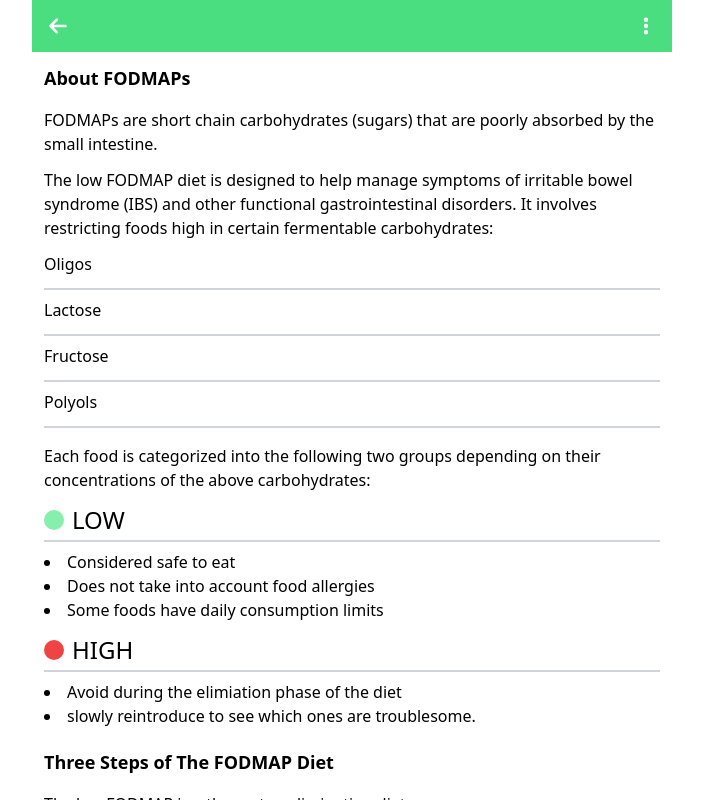
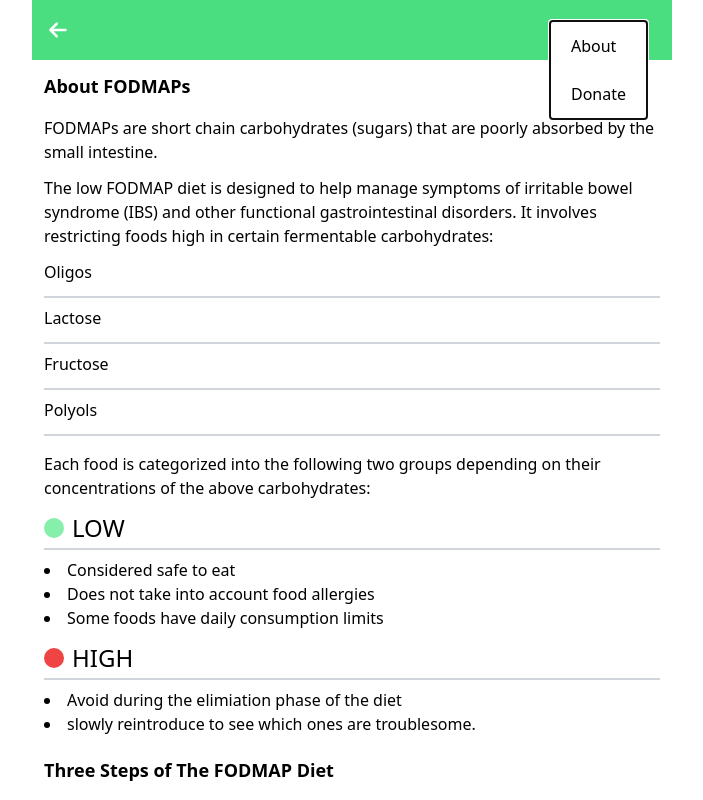
Before and after one commit to scottenock/fodmap-foss, a React (Vite) app: page /about in a window 1280 px wide. Both pictures are taken after a click on the picture 934 px from the left and 26 px from the top of the page. Shown: the top 800 px of the page, without its empty margins (288-991 px from the left). Built offline with nearby package versions, Linux system fonts and the light colour scheme.

Commit message:
feat: implement navbar options

```diff
--- a/src/components/FoodItem.tsx
+++ b/src/components/FoodItem.tsx
@@ -24,7 +24,7 @@ const FoodItem: React.FC<FoodItemProps> = ({ food }) => {
 
   return (
     <div className="">
-      <NavBar />
+      <NavBar goesHome={false} />
       <section className={styles.container}>
         <div>
           <p className="text-3xl">{food.name}</p>
--- a/src/components/FoodListSearch.tsx
+++ b/src/components/FoodListSearch.tsx
@@ -1,14 +1,22 @@
 import { ChangeEvent, useEffect, useState } from "react";
 import options from "../icons/vertical-dots.svg";
 import { Fodmap } from "../types/Fodmap";
+import leftArrow from "../icons/arrow-left-solid.svg";
+import { useNavigate } from "react-router-dom";
 
 type FoodListSearchProps = {
   setFoods: (foods: Fodmap[]) => void;
   foods: Fodmap[];
 };
 
+const styles = {
+  container: "p-4 bg-green-400 flex justify-between",
+  icons: "w-5 h-5 mx-3 cursor-pointer",
+};
+
 const FoodListSearch: React.FC<FoodListSearchProps> = ({ setFoods, foods }) => {
   const [search, setSearch] = useState("");
+  const navigate = useNavigate();
 
   const handleChange = (e: ChangeEvent<HTMLInputElement>) =>
     setSearch(e.target.value);
@@ -21,14 +29,19 @@ const FoodListSearch: React.FC<FoodListSearchProps> = ({ setFoods, foods }) => {
   }, [search]);
 
   return (
-    <div className="bg-green-400 p-2 flex items-center">
+    <div className="bg-green-400 px-2 py-3 flex items-center">
+      <img
+        src={leftArrow}
+        className={styles.icons}
+        onClick={() => navigate("/")}
+      />
       <input
         placeholder="search..."
-        className="appearance-none border-2 placeholder:text-white bg-green-400 border-green-300 rounded-full w-full py-2 px-4 text-gray-700 leading-tight focus:outline-none focus:bg-white focus:text-black text-white focus:border-white"
+        className="appearance-none text-lg border-2 placeholder:text-white bg-green-400 border-green-300 rounded-full w-full py-2 px-4 text-gray-700 leading-tight focus:outline-none focus:bg-white focus:text-black text-white focus:border-white"
         type="text"
         onChange={handleChange}
       />
-      <img src={options} className="w-5 h-5 mx-3" />
+      <img src={options} className={styles.icons} />
     </div>
   );
 };
--- a/src/components/NavBar.tsx
+++ b/src/components/NavBar.tsx
@@ -1,24 +1,64 @@
-import { useNavigate } from "react-router-dom";
+import { Link, useNavigate } from "react-router-dom";
 import leftArrow from "../icons/arrow-left-solid.svg";
 import options from "../icons/vertical-dots.svg";
+import { useEffect, useRef, useState } from "react";
 
-type NavBarProps = {};
+type NavBarProps = {
+  goesHome?: boolean;
+};
 
 const styles = {
-  container: "p-4 bg-green-400 flex justify-between",
+  container: "px-4 py-5 bg-green-400 flex justify-between",
   icons: "w-5 h-5 cursor-pointer",
+  links: "block px-5 py-3 ",
 };
 
-const NavBar: React.FC<NavBarProps> = ({}) => {
+const NavBar: React.FC<NavBarProps> = ({ goesHome = true }) => {
   const navigate = useNavigate();
+  const [showMenu, setShowMenu] = useState(false);
+  const ref = useRef<HTMLDivElement>(null);
+
+  const handleClick = () => {
+    setShowMenu(true);
+  };
+
+  useEffect(() => {
+    ref.current && ref.current.focus();
+  }, [showMenu]);
+
   return (
     <nav className={styles.container}>
       <img
         src={leftArrow}
         className={styles.icons}
-        onClick={() => navigate(-1)}
+        onClick={() => (goesHome ? navigate("/") : navigate(-1))}
       />
-      <img src={options} className={styles.icons} />
+      <div className="relative">
+        <img src={options} className={styles.icons} onClick={handleClick} />
+        <div
+          tabIndex={0}
+          ref={ref}
+          onBlur={() => setShowMenu(false)}
+          className={`bg-white absolute right-2 top-0 border-2 ${
+            showMenu ? "" : "hidden"
+          }`}
+        >
+          <Link
+            onMouseDown={(e) => e.preventDefault()}
+            className={styles.links}
+            to="/About"
+          >
+            About
+          </Link>
+          <Link
+            onMouseDown={(e) => e.preventDefault()}
+            className={styles.links}
+            to="/donate"
+          >
+            Donate
+          </Link>
+        </div>
+      </div>
     </nav>
   );
 };
```
Also changed, not shown: 1 other file (tests, documents, lock files or other folders).
